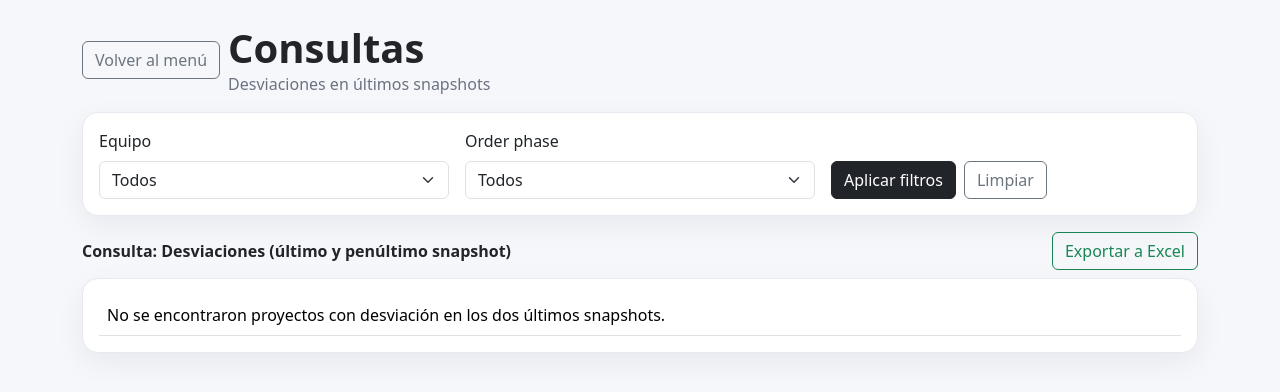
After one commit to AlvaroAPPs/PM_APP, a FastAPI app: template templates/queries.html in a window 1280 px wide. The commit adds this page. Shown: the top 392 px of the page. Run offline with FastAPI, Linux system fonts and the light colour scheme; the template is opened without the code that fills it, so the values that code supplies are empty; some libraries are stand-ins or nearby versions.

Commit message:
Add consultas desviaciones view and export

```diff
--- a/app.py
+++ b/app.py
@@ -1,12 +1,14 @@
+import io
 import os
 import tempfile
 
 from fastapi import FastAPI, UploadFile, File, Form, HTTPException, Query, Request
-from fastapi.responses import HTMLResponse
+from fastapi.responses import HTMLResponse, StreamingResponse
 from fastapi.staticfiles import StaticFiles
 from fastapi.templating import Jinja2Templates
 from pydantic import BaseModel
 
+import pandas as pd
 import psycopg
 
 from importer import read_and_normalize_excel, map_row, upsert_project, upsert_snapshot, compute_deltas
@@ -58,6 +60,137 @@ def to_date_iso(value: object) -> str | None:
     if value is None:
         return None
     return value.isoformat()
+
+
+def fetch_deviations_results(
+    equipo: str | None = None,
+    order_phase: str | None = None,
+) -> tuple[list[dict], list[str], set[str]]:
+    sql = """
+    WITH ranked AS (
+        SELECT
+            p.id AS project_id,
+            p.project_code,
+            p.project_name,
+            s.team,
+            s.order_phase,
+            s.ordered_total,
+            s.real_hours,
+            s.desviacion_pct,
+            s.comments,
+            s.snapshot_year,
+            s.snapshot_week,
+            s.snapshot_at,
+            ROW_NUMBER() OVER (
+                PARTITION BY p.id
+                ORDER BY s.snapshot_year DESC, s.snapshot_week DESC, s.snapshot_at DESC
+            ) AS rn
+        FROM projects p
+        JOIN project_snapshot s ON s.project_id = p.id
+        WHERE (%s IS NULL OR s.team = %s)
+          AND (%s IS NULL OR s.order_phase = %s)
+    )
+    SELECT *
+    FROM ranked
+    WHERE rn <= 5
+    """
+    with psycopg.connect(DB_DSN) as conn:
+        with conn.cursor() as cur:
+            cur.execute(sql, (equipo, equipo, order_phase, order_phase))
+            rows = cur.fetchall()
+            colnames = [desc[0] for desc in cur.description]
+
+    grouped: dict[int, list[dict]] = {}
+    for row in rows:
+        record = dict(zip(colnames, row))
+        grouped.setdefault(record["project_id"], []).append(record)
+
+    columns = [
+        "Proyecto",
+        "Equipo",
+        "Order phase",
+        "Horas totales",
+        "Horas reales",
+        "Desviación",
+        "Comentario",
+    ]
+    snapshot_columns = []
+    for idx in range(1, 6):
+        snapshot_columns.extend(
+            [
+                f"S{idx} horas totales",
+                f"S{idx} horas reales",
+                f"S{idx} desviación",
+            ]
+        )
+    columns.extend(snapshot_columns)
+    numeric_columns = set(columns) - {"Proyecto", "Equipo", "Order phase", "Comentario"}
+
+    results = []
+    for items in grouped.values():
+        items_sorted = sorted(items, key=lambda item: item["rn"])
+        latest = next((item for item in items_sorted if item["rn"] == 1), None)
+        prev = next((item for item in items_sorted if item["rn"] == 2), None)
+        if latest is None or prev is None:
+            continue
+        latest_dev = to_float(latest.get("desviacion_pct"))
+        prev_dev = to_float(prev.get("desviacion_pct"))
+        # A snapshot is deviated when desviacion_pct != 0.
+        if not (latest_dev is not None and latest_dev != 0):
+            continue
+        if not (prev_dev is not None and prev_dev != 0):
+            continue
+
+        row = {
+            "Proyecto": latest.get("project_name"),
+            "Equipo": latest.get("team"),
+            "Order phase": latest.get("order_phase"),
+            "Horas totales": to_float(latest.get("ordered_total")),
+            "Horas reales": to_float(latest.get("real_hours")),
+            "Desviación": latest_dev,
+            "Comentario": normalize_comment(latest.get("comments")),
+        }
+
+        snapshots_by_rn = {item["rn"]: item for item in items_sorted}
+        for idx in range(1, 6):
+            snapshot = snapshots_by_rn.get(idx)
+            row[f"S{idx} horas totales"] = to_float(
+                snapshot.get("ordered_total") if snapshot else None
+            )
+            row[f"S{idx} horas reales"] = to_float(
+                snapshot.get("real_hours") if snapshot else None
+            )
+            row[f"S{idx} desviación"] = to_float(
+                snapshot.get("desviacion_pct") if snapshot else None
+            )
+        results.append(row)
+
+    results = sorted(results, key=lambda item: (item["Proyecto"] or "").lower())
+    return results, columns, numeric_columns
+
+
+def fetch_filter_options() -> tuple[list[str], list[str]]:
+    with psycopg.connect(DB_DSN) as conn:
+        with conn.cursor() as cur:
+            cur.execute(
+                """
+                SELECT DISTINCT team
+                FROM project_snapshot
+                WHERE team IS NOT NULL AND team <> ''
+                ORDER BY team
+                """
+            )
+            teams = [row[0] for row in cur.fetchall()]
+            cur.execute(
+                """
+                SELECT DISTINCT order_phase
+                FROM project_snapshot
+                WHERE order_phase IS NOT NULL AND order_phase <> ''
+                ORDER BY order_phase
+                """
+            )
+            phases = [row[0] for row in cur.fetchall()]
+    return teams, phases
 
 
 def ensure_details_columns(cur: psycopg.Cursor) -> None:
@@ -188,6 +321,60 @@ def index(request: Request):
 @app.get("/estado-proyecto", response_class=HTMLResponse)
 def estado_proyecto(request: Request):
     return templates.TemplateResponse("project.html", {"request": request})
+
+
+@app.get("/consultas", response_class=HTMLResponse)
+def consultas(
+    request: Request,
+    equipo: str | None = None,
+    order_phase: str | None = None,
+):
+    if equipo == "":
+        equipo = None
+    if order_phase == "":
+        order_phase = None
+    results, columns, numeric_columns = fetch_deviations_results(equipo, order_phase)
+    teams, phases = fetch_filter_options()
+    return templates.TemplateResponse(
+        "queries.html",
+        {
+            "request": request,
+            "results": results,
+            "columns": columns,
+            "numeric_columns": numeric_columns,
+            "teams": teams,
+            "phases": phases,
+            "selected_team": equipo,
+            "selected_phase": order_phase,
+        },
+    )
+
+
+@app.get("/consultas/export")
+def consultas_export(
+    equipo: str | None = None,
+    order_phase: str | None = None,
+):
+    if equipo == "":
+        equipo = None
+    if order_phase == "":
+        order_phase = None
+    results, columns, _numeric_columns = fetch_deviations_results(equipo, order_phase)
+    df = pd.DataFrame(results, columns=columns)
+    buffer = io.BytesIO()
+    df.to_excel(buffer, index=False, engine="openpyxl")
+    buffer.seek(0)
+    filename = "consultas_desviaciones.xlsx"
+    headers = {
+        "Content-Disposition": f'attachment; filename="{filename}"'
+    }
+    return StreamingResponse(
+        buffer,
+        media_type=(
+            "application/vnd.openxmlformats-officedocument.spreadsheetml.sheet"
+        ),
+        headers=headers,
+    )
 
 
 @app.get("/projects/{project_code}/indicators", response_class=HTMLResponse)
--- a/templates/menu_personal.html
+++ b/templates/menu_personal.html
@@ -43,7 +43,11 @@
       </div>
     </div>
 
-    <div class="d-flex flex-wrap gap-2 mb-3"></div>
+    <div class="d-flex flex-wrap gap-2 mb-3">
+      <a class="btn btn-outline-primary" href="/consultas">
+        Consultas
+      </a>
+    </div>
 
     <div class="card shadow-soft">
       <div class="card-body">
--- /dev/null
+++ b/templates/queries.html
@@ -0,0 +1,116 @@
+<!doctype html>
+<html lang="es">
+<head>
+  <meta charset="utf-8" />
+  <meta name="viewport" content="width=device-width, initial-scale=1" />
+  <title>Consultas</title>
+  <link href="https://cdn.jsdelivr.net/npm/bootstrap@5.3.3/dist/css/bootstrap.min.css" rel="stylesheet">
+  <style>
+    body { background: #f6f7fb; }
+    .card { border: 1px solid #e7e9f0; border-radius: 16px; }
+    .shadow-soft { box-shadow: 0 10px 30px rgba(16,24,40,.06); }
+    .muted { color: #6b7280; }
+    .table-wrapper { max-height: 520px; overflow: auto; }
+    .table-wrapper thead th {
+      position: sticky;
+      top: 0;
+      background: #f6f7fb;
+      z-index: 1;
+    }
+  </style>
+</head>
+<body>
+  <div class="container py-4">
+    <div class="d-flex align-items-center gap-2 mb-3">
+      <a href="/" class="btn btn-outline-secondary">
+        Volver al menú
+      </a>
+      <div>
+        <h1 class="fw-bold mb-0">Consultas</h1>
+        <div class="muted">Desviaciones en últimos snapshots</div>
+      </div>
+    </div>
+
+    <div class="card shadow-soft mb-3">
+      <div class="card-body">
+        <form class="row g-3 align-items-end" method="get" action="/consultas">
+          <div class="col-12 col-md-4">
+            <label class="form-label">Equipo</label>
+            <select class="form-select" name="equipo">
+              <option value="">Todos</option>
+              {% for team in teams %}
+              <option value="{{ team }}" {% if team == selected_team %}selected{% endif %}>{{ team }}</option>
+              {% endfor %}
+            </select>
+          </div>
+          <div class="col-12 col-md-4">
+            <label class="form-label">Order phase</label>
+            <select class="form-select" name="order_phase">
+              <option value="">Todos</option>
+              {% for phase in phases %}
+              <option value="{{ phase }}" {% if phase == selected_phase %}selected{% endif %}>{{ phase }}</option>
+              {% endfor %}
+            </select>
+          </div>
+          <div class="col-12 col-md-4 d-flex gap-2">
+            <button class="btn btn-dark" type="submit">Aplicar filtros</button>
+            <a class="btn btn-outline-secondary" href="/consultas">Limpiar</a>
+          </div>
+        </form>
+      </div>
+    </div>
+
+    <div class="d-flex justify-content-between align-items-center mb-2">
+      <div class="fw-semibold">Consulta: Desviaciones (último y penúltimo snapshot)</div>
+      <a
+        class="btn btn-outline-success"
+        href="/consultas/export{% if selected_team or selected_phase %}?{% if selected_team %}equipo={{ selected_team|urlencode }}{% endif %}{% if selected_phase %}{% if selected_team %}&{% endif %}order_phase={{ selected_phase|urlencode }}{% endif %}{% endif %}"
+      >
+        Exportar a Excel
+      </a>
+    </div>
+
+    <div class="card shadow-soft">
+      <div class="card-body">
+        <div class="table-wrapper">
+          <table class="table table-hover align-middle mb-0">
+            <thead>
+              <tr>
+                {% for col in columns %}
+                <th>{{ col }}</th>
+                {% endfor %}
+              </tr>
+            </thead>
+            <tbody>
+              {% for row in results %}
+              <tr>
+                {% for col in columns %}
+                {% set value = row.get(col) %}
+                <td>
+                  {% if col in numeric_columns %}
+                    {% if value is not none %}
+                      {{ "%.2f"|format(value) }}
+                    {% else %}
+                      —
+                    {% endif %}
+                  {% else %}
+                    {{ value if value else "—" }}
+                  {% endif %}
+                </td>
+                {% endfor %}
+              </tr>
+              {% else %}
+              <tr>
+                <td colspan="{{ columns|length }}" class="muted">
+                  No se encontraron proyectos con desviación en los dos últimos snapshots.
+                </td>
+              </tr>
+              {% endfor %}
+            </tbody>
+          </table>
+        </div>
+      </div>
+    </div>
+  </div>
+</body>
+</html>
```
Also changed, not shown: templates/index.html (+7 -5 lines), templates/project.html (+10 -0 lines).
